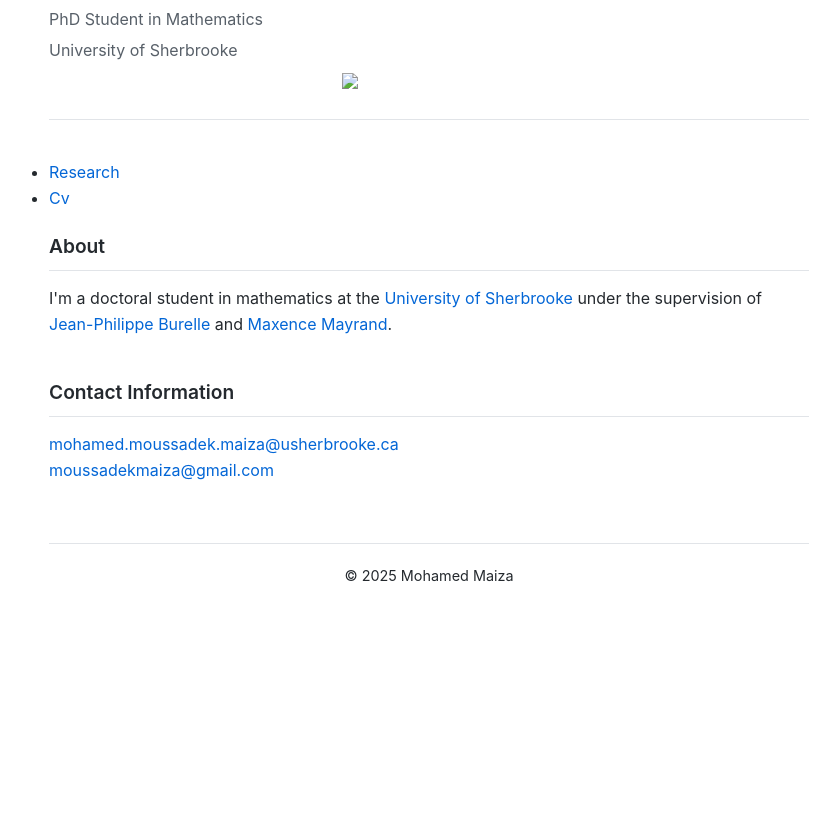
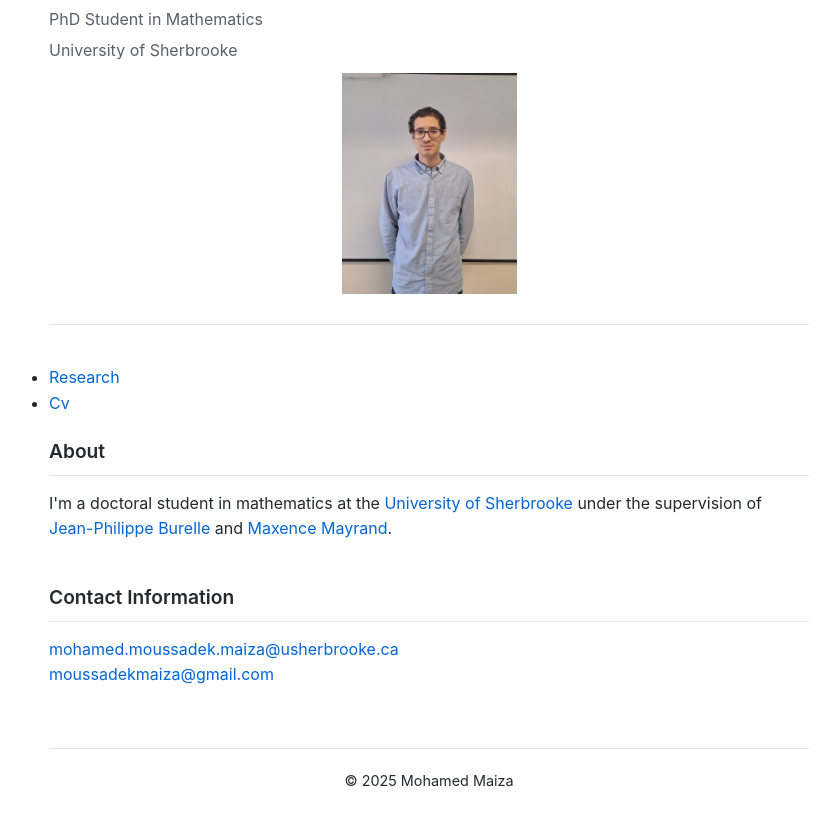
Before and after one commit to Maiza28/mohamed28.github.io, a plain HTML site: page index.html in a window 1280 px wide. Shown: the part 89-914 px from the top of the page, without its empty margins (211-1051 px from the left). Before the commit the page ends 800 px from the top, so only its background shows below. Drawn offline with Linux system fonts and the light colour scheme.

Commit message:
index.html

```diff
--- a/index.html
+++ b/index.html
@@ -95,7 +95,7 @@
         <h1>Mohamed Maiza</h1>
         <div class="subtitle">PhD Student in Mathematics</div>
         <div class="university">University of Sherbrooke</div>
-        <img src="./Mohamed Maiza.jpg" width=175 style="display: block; margin-left: auto; margin-right: auto; margin-top: 10px;">
+        <img src="./Maiza Mohamed.jpg" width=175 style="display: block; margin-left: auto; margin-right: auto; margin-top: 10px;">
     </header>
 
     <nav>
```
